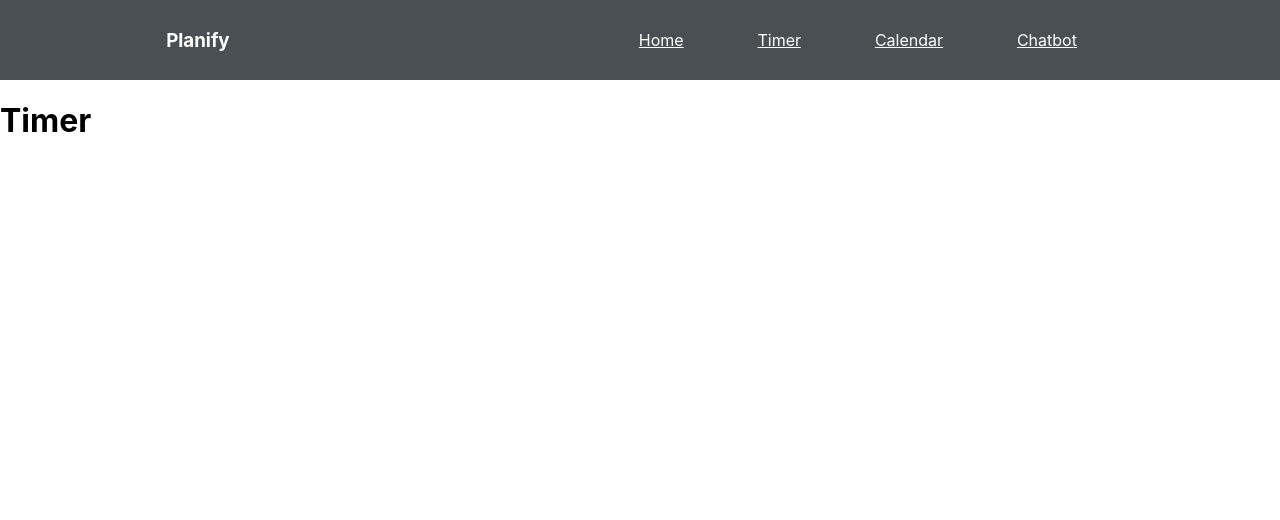
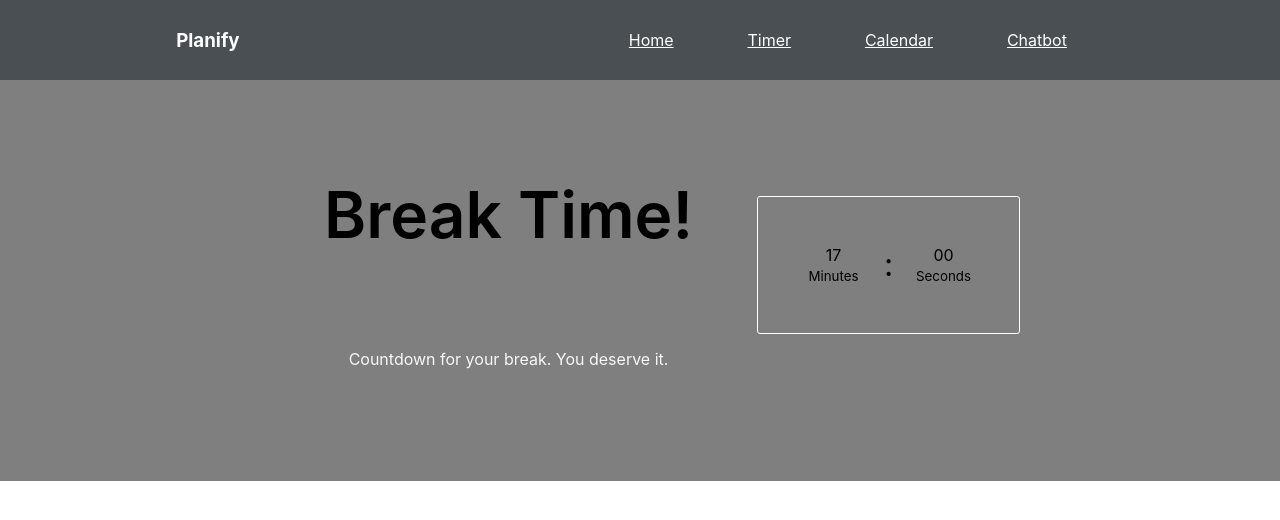
Before and after one commit to nkonjeti/planify, a React (Create React App) app: page /timer in a window 1280 px wide. Shown: the top 520 px of the page. Built offline with nearby package versions, Linux system fonts and the light colour scheme; what react-chatbot-kit would draw is missing.

Commit message:
changes to neha's classes and added timer code again

```diff
--- a/src/Chatbot/ActionProvider.js
+++ b/src/Chatbot/ActionProvider.js
@@ -75,20 +75,14 @@ class ActionProvider {
      const message = this.createChatBotMessage(`Here's a tip I got from a US News article: ${randommessage} You got this! Are you struggling with any of your classes? Yes or No?`);
      this.addMessageToState(message);
   }
-  class3 = () => {
-     //generates random num from 0 to this.greetings.length-1
-     const randomnum = Math.random() * (this.classresources.length - 1);
-     const pick = Math.floor(randomnum);
-   //generates random message for greeting
-     const randommessage = this.classresources[pick];
-     const message = this.createChatBotMessage(`${randommessage} Just remember if you ever struggle with any of your classes you are not alone! Time to reflect! What can you do today to do better in your classes?'`);
-     this.addMessageToState(message);
-
-  }
-  class4 = () => {
-    const message = this.createChatBotMessage("It was nice talking to you! Let's talk again tomorrow!")
-    this.addMessageToState(message);
-  }
+  class3() {
+       const message = this.createChatBotMessage('Pat yourself on the back! You are putting in effort! Short brain breaks are a great idea! You can use this app to take breaks! And if you ever struggle with class work, remember you are not the only one! Just take some time to reflect! What can you do today to do better in your college classes?');
+       this.addMessageToState(message);
+     }
+     class4() {
+       const message = this.createChatBotMessage("Good job reflecting! Let's talk again tomorrow!");
+       this.addMessageToState(message);
+     }
   career = () => {
     //generates random num from 0 to this.greetings.length-1
     const message = this.createChatBotMessage("Are you a first or a second year student?");
--- a/src/Chatbot/MessageParser.js
+++ b/src/Chatbot/MessageParser.js
@@ -59,11 +59,14 @@ class MessageParser {
      {
         this.actionProvider.earlyInternships();
      }
+
       //classes
+      else if(response == 4 && lowercase.includes("yes")) {
+               this.actionProvider.struggle();
+            }
 
-      else if(response == 4 && lowercase.includes("yes")) {
-        this.actionProvider.struggle();
-      }
+
+
 
      //emotions
 
--- /dev/null
+++ b/src/Timer.css
@@ -0,0 +1,57 @@
+* {
+       box-sizing:border-box;
+       margin:0;
+        padding:0;
+     }
+
+      .timer {
+         background-color: rgb(0,0,0,0.5);
+         display:flex;
+         flex: column;
+         align-items: center;
+        justify-content: center;
+          padding-bottom: 7em;
+          padding-top: 2em;
+
+
+
+      }
+      .timer div:first-child {
+          text-align: center;
+     }
+
+    h2 {
+       font-weight: 600;
+       margin-bottom: 0.5em;
+       font-size: 4em;
+       padding: 1em;
+
+    }
+    .timer div:first-child p {
+       color: #f8f8f8;
+
+
+    }
+    .timer div:last-child {
+       border: 1px solid #fff;
+        border-radius: 3px;
+      display: grid;
+      grid-template-columns: repeat(3, 1fr);
+      margin-top: 3em;
+        padding: 3em;
+        text-align: center;
+
+
+    }
+
+    .section p:first-child, .timer div:last-child span {
+       font-size: 2em;
+
+    }
+    @media screen and (max-width: 480px) {
+        .timer div:last-child {
+           margin-left: 2em;
+           margin-right: 2em;
+            padding: 3 em 1 em;
+       }
+    }
--- a/src/Timer.js
+++ b/src/Timer.js
@@ -1,13 +1,37 @@
 import React from 'react';
+//import './App.css';
+import './Timer.css';
 
-import './App.css';
+ function Timer() {
+   return (
 
-function Timer() {
-  return (
-    <div>
-      <h1>Timer </h1>
-    </div>
-  );
-}
+ <section>
+   <section className = "timer">
+      <div>
 
-export default Timer;
+      <h2>Break Time!</h2>
+       <p>Countdown for your break. You deserve it.</p>
+      </div>
+     <div>
+       <section>
+         <p>17</p>
+         <p><small>Minutes</small></p>
+
+       </section>
+
+       <span>:</span>
+
+
+       <section>
+         <p>00</p>
+         <p><small>Seconds</small></p>
+
+       </section>
+     </div>
+
+   </section>
+   </section>
+   );
+};
+
+ export default Timer;
```
